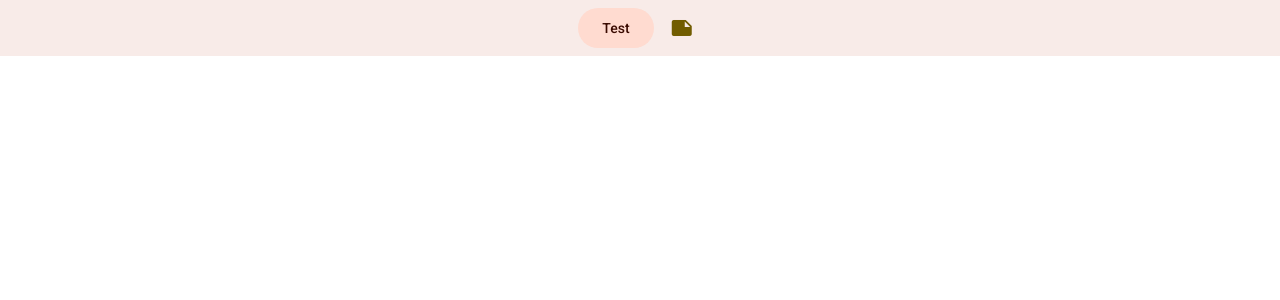
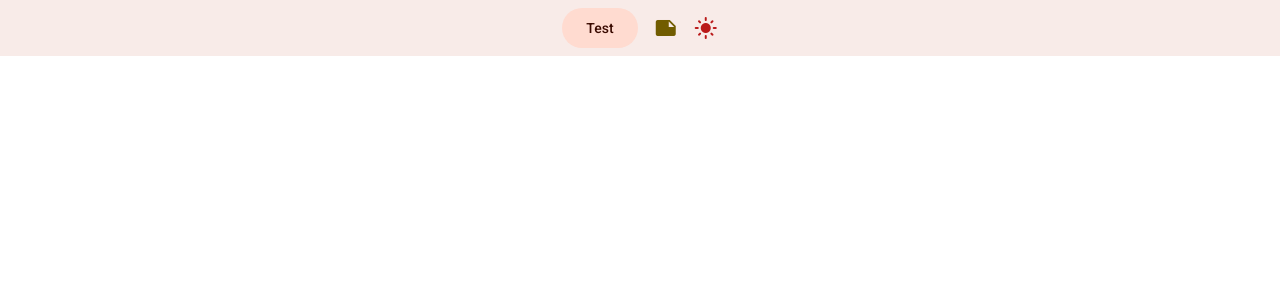
Before and after one commit to voi99/modern-angular-template, an Angular app: page / in a window 1280 px wide. Shown: the top 300 px of the page. Built offline with nearby package versions, Linux system fonts and the light colour scheme.

Commit message:
add: mat icon color variants

```diff
--- a/src/app/app.component.ts
+++ b/src/app/app.component.ts
@@ -13,6 +13,7 @@ import { MatIcon } from "@angular/material/icon";
       <button mat-icon-button class="mat-tertiary">
         <mat-icon> note </mat-icon>
       </button>
+      <mat-icon class="mat-error">light_mode</mat-icon>
     </div>
   `,
   styles: ``,
--- /dev/null
+++ b/src/scss/_icons.scss
@@ -0,0 +1,21 @@
+@use "@angular/material" as mat;
+
+@mixin color-variants($theme) {
+  .mat-icon {
+    &.mat-primary {
+      @include mat.icon-color($theme, $color-variant: primary);
+    }
+
+    &.mat-secondary {
+      @include mat.icon-color($theme, $color-variant: secondary);
+    }
+
+    &.mat-tertiary {
+      @include mat.icon-color($theme, $color-variant: tertiary);
+    }
+
+    &.mat-error {
+      @include mat.icon-color($theme, $color-variant: error);
+    }
+  }
+}
--- a/src/styles.scss
+++ b/src/styles.scss
@@ -4,6 +4,7 @@
 @use "colors";
 @use "buttons";
 @use "icon-buttons";
+@use "icons";
 
 @include mat.core();
 
@@ -12,6 +13,7 @@
   @include colors.theme-colors(m3.$light-theme);
   @include buttons.color-variants(m3.$light-theme);
   @include icon-buttons.color-variants(m3.$light-theme);
+  @include icons.color-variants(m3.$light-theme);
 }
 
 .dark {
```
